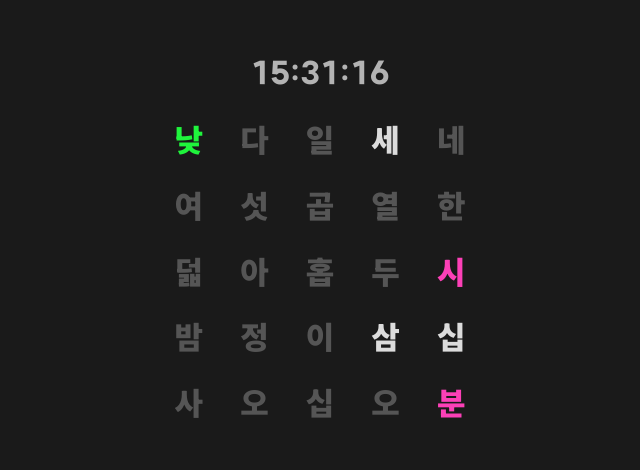
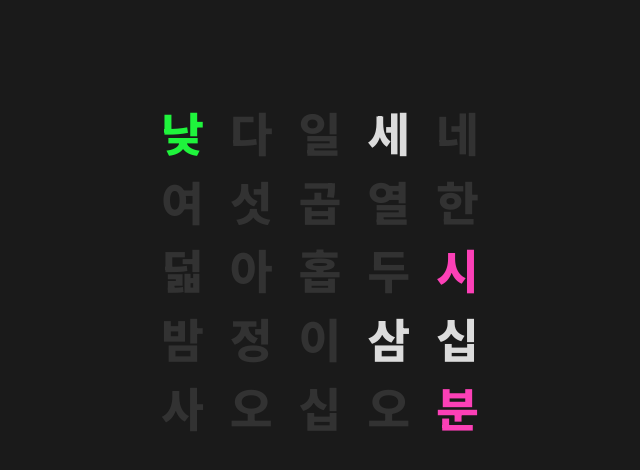
Before and after one commit to telnturtle/nat-du-si, a React (Vite) app: page / in a window 1280 px wide. Shown: the part 128-598 px from the top of the page, without its empty margins (320-960 px from the left). Built offline with nearby package versions, Linux system fonts and the light colour scheme; a web font is replaced by a local one.

Commit message:
chore. 스타일 변경

```diff
--- a/src/App.tsx
+++ b/src/App.tsx
@@ -1,9 +1,9 @@
 import { css } from '@emotion/react'
 import { useEffect, useState } from 'react'
+import { convertToFiveMinuteRepresentation } from './convertToFiveMinutes'
+import { DecodedHM, encodeHM } from './encodeHM'
 import { hangulTable, hangulTableColor } from './hangulTable'
 import { toTableIndex } from './toTableIndex'
-import { convertToFiveMinuteRepresentation } from './convertToFiveMinutes'
-import { DecodedHM, encodeHM } from './encodeHM'
 import { toTimeRep } from './toTimeRep'
 import { useCss } from './useCss'
 
@@ -40,48 +40,41 @@ function App() {
       position: relative;
     `,
     div1: css`
-      font-size: 2rem;
+      font-size: 2.5rem;
       font-weight: 900;
       font-family: 'SUIT Variable', sans-serif;
       margin-bottom: 1rem;
       font-variant-numeric: tabular-nums;
       opacity: 0;
       position: absolute;
-      transform: translate(0, -12rem);
+      transform: translate(0, -14rem);
 
-      animation: blink 12s ease 4s infinite;
+      animation: 7.4s ease-out 4.4s alternate infinite blink;
 
       @keyframes blink {
-        0% {
+        0%,
+        16% {
           opacity: 0;
         }
-        20% {
+        84%,
+        100% {
           opacity: 0.88;
-        }
-        60% {
-          opacity: 0.88;
-        }
-        80% {
-          opacity: 0;
-        }
-        100% {
-          opacity: 0;
         }
       }
     `,
     div2: css`
-      width: 20rem;
-      height: 20rem;
+      width: 21rem;
+      height: 21rem;
       display: grid;
       grid-template-rows: repeat(5, 1fr);
       grid-template-columns: repeat(5, 1fr);
       gap: 0.5rem;
       font-family: 'SUIT Variable', sans-serif;
-      font-weight: 900;
+      font-weight: 850;
       opacity: 0;
 
-      animation: fadeIn 3.6s ease 1s forwards;
-      @keyframes fadeIn {
+      animation: fade-in 3.6s ease 1s forwards;
+      @keyframes fade-in {
         from {
           opacity: 0;
         }
@@ -94,8 +87,8 @@ function App() {
         display: flex;
         justify-content: center;
         align-items: center;
-        font-size: 2rem;
-        color: #555;
+        font-size: 3rem;
+        color: rgb(50 50 50);
       }
     `,
   })
```
